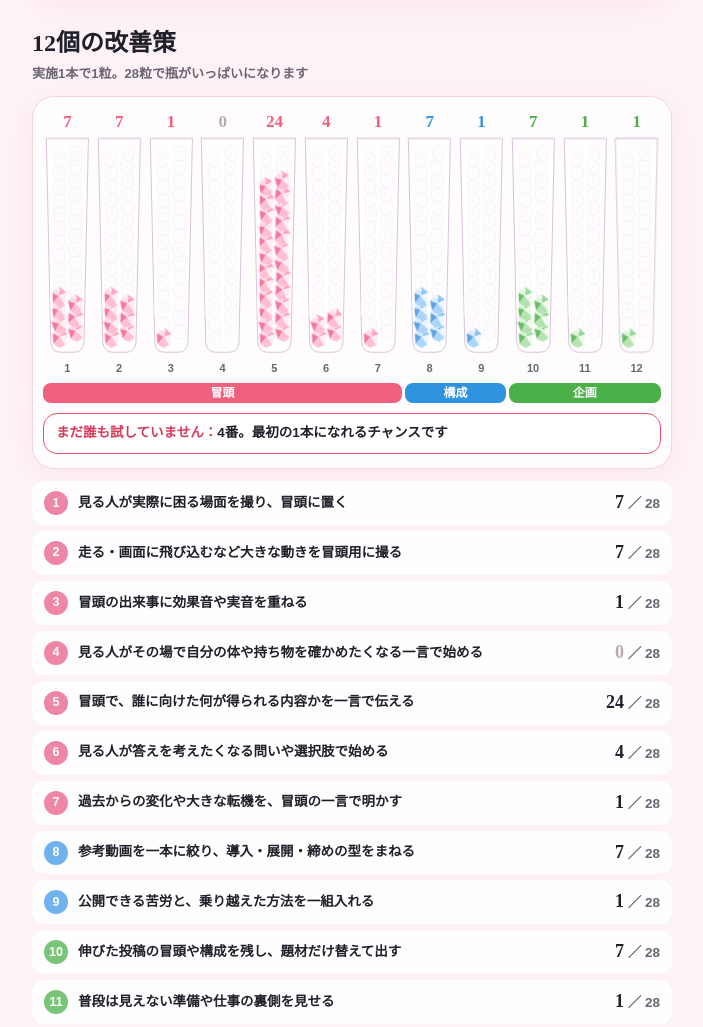
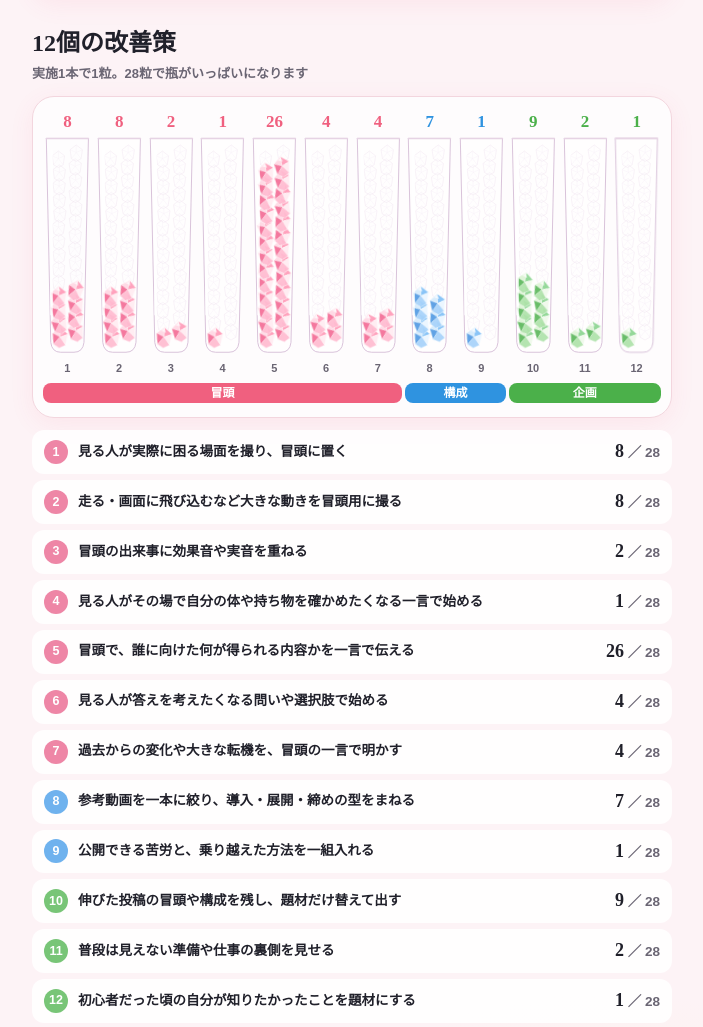
Before and after one commit to yudaikawaguchi1207/sakiyomi-kasetsu-progress, a plain HTML site: page index.html in a window 1280 px wide. Shown: the part 1551-2578 px from the top of the page, without its empty margins (288-991 px from the left). Drawn offline with Linux system fonts and the light colour scheme; a web font is replaced by a local one.

Commit message:
進捗を自動更新

```diff
--- a/index.html
+++ b/index.html
@@ -299,10 +299,10 @@ document.body.classList.add('introducing');
 
 /* ここの数字だけ書き換えれば、光る宝石の数と表示が変わる */
 const DATA = {
-  "asOf": "11/17 時点",
-  "total": 67,
+  "asOf": "11/18 時点",
+  "total": 79,
   "goal": 340,
-  "tenk": 2,
+  "tenk": 4,
   "perGoal": 28,
   "formUrl": "https://liff.line.me/2001781654-oVnZcwXJ?liff_id=2001781654-oVnZcwXJ&code=LFXBTC4X",
   "items": [
@@ -310,31 +310,31 @@ const DATA = {
       "no": 1,
       "g": "pink",
       "text": "見る人が実際に困る場面を撮り、冒頭に置く",
-      "count": 7
+      "count": 8
     },
     {
       "no": 2,
       "g": "pink",
       "text": "走る・画面に飛び込むなど大きな動きを冒頭用に撮る",
-      "count": 7
+      "count": 8
     },
     {
       "no": 3,
       "g": "pink",
       "text": "冒頭の出来事に効果音や実音を重ねる",
-      "count": 1
+      "count": 2
     },
     {
       "no": 4,
       "g": "pink",
       "text": "見る人がその場で自分の体や持ち物を確かめたくなる一言で始める",
-      "count": 0
+      "count": 1
     },
     {
       "no": 5,
       "g": "pink",
       "text": "冒頭で、誰に向けた何が得られる内容かを一言で伝える",
-      "count": 24
+      "count": 26
     },
     {
       "no": 6,
@@ -346,7 +346,7 @@ const DATA = {
       "no": 7,
       "g": "pink",
       "text": "過去からの変化や大きな転機を、冒頭の一言で明かす",
-      "count": 1
+      "count": 4
     },
     {
       "no": 8,
@@ -364,13 +364,13 @@ const DATA = {
       "no": 10,
       "g": "green",
       "text": "伸びた投稿の冒頭や構成を残し、題材だけ替えて出す",
-      "count": 7
+      "count": 9
     },
     {
       "no": 11,
       "g": "green",
       "text": "普段は見えない準備や仕事の裏側を見せる",
-      "count": 1
+      "count": 2
     },
     {
       "no": 12,
```
